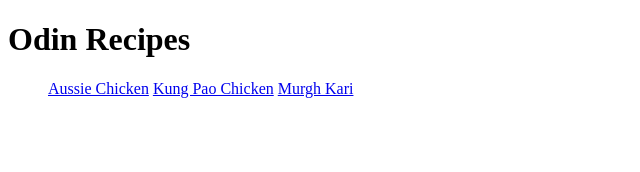
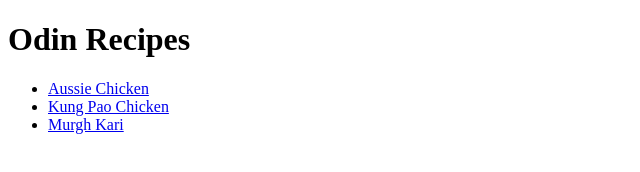
Before and after one commit to LankeAniket/odin-recipes, a plain HTML site: page index.html in a window 1280 px wide. Shown: the whole page, without its empty margins (0-640 px from the left). Drawn offline with Linux system fonts and the light colour scheme.

Commit message:
updated all details and images

```diff
--- a/index.html
+++ b/index.html
@@ -4,18 +4,18 @@
     <meta charset="UTF-8">
     <meta http-equiv="X-UA-Compatible" content="IE=edge">
     <meta name="viewport" content="width=device-width, initial-scale=1.0">
-    <title>Document</title>
+    <title>Home: Odin Recipes</title>
 </head>
 <body>
     <h1>Odin Recipes</h1>
 
     <ul>
 
-    <a href="/home/aniket/repos/odin-recipes/recipes/aussie-chicken.html">Aussie Chicken</a>
+   <li> <a href="/home/aniket/repos/odin-recipes/recipes/aussie-chicken.html">Aussie Chicken</a></li>
 
-    <a href="/home/aniket/repos/odin-recipes/recipes/kung-pao-chicken.html">Kung Pao Chicken</a>
+    <li><a href="/home/aniket/repos/odin-recipes/recipes/kung-pao-chicken.html">Kung Pao Chicken</a></li>
 
-    <a href="/home/aniket/repos/odin-recipes/recipes/murgh-kari.html">Murgh Kari</a>
+    <li><a href="/home/aniket/repos/odin-recipes/recipes/murgh-kari.html">Murgh Kari</a></li>
 
     </ul>
 
```
